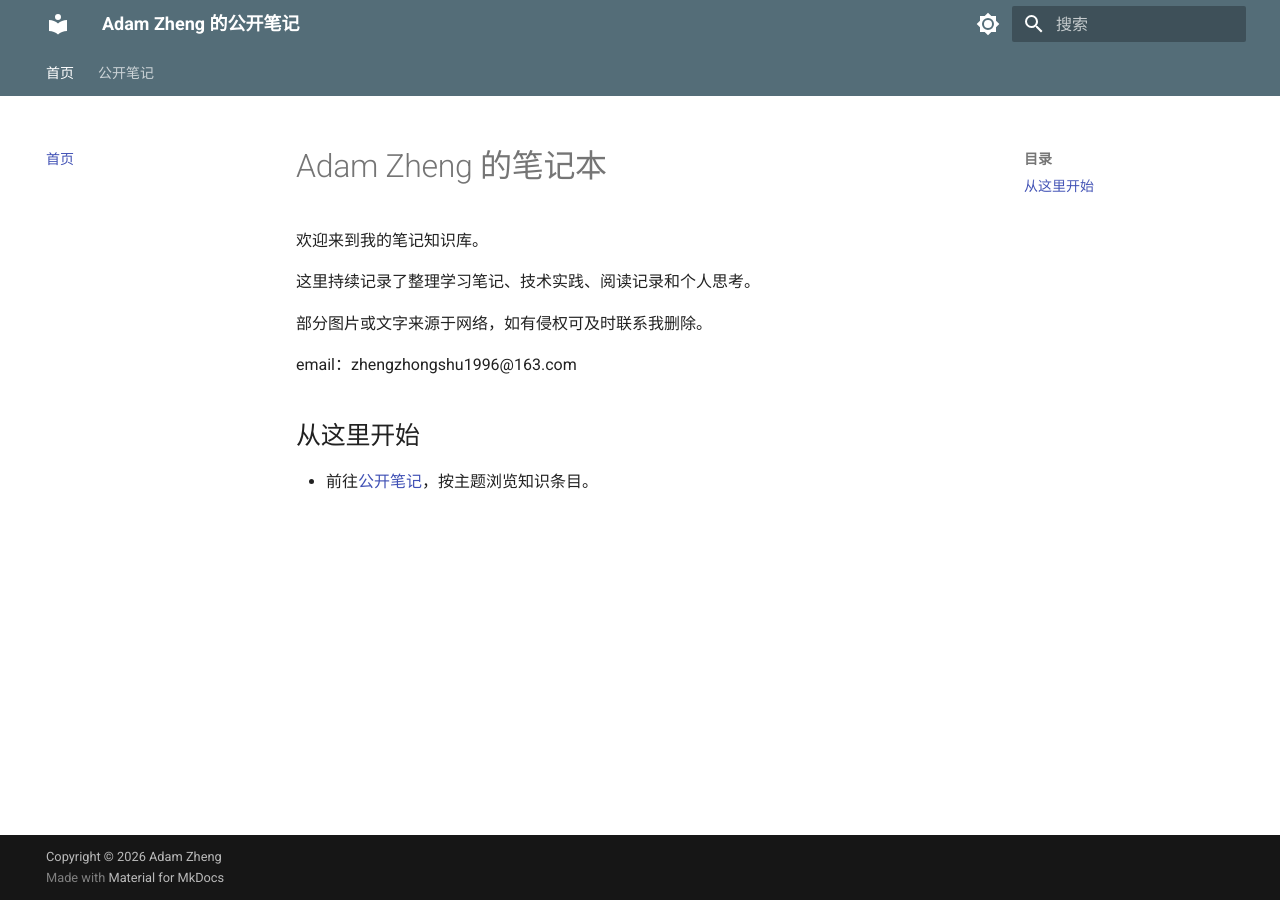
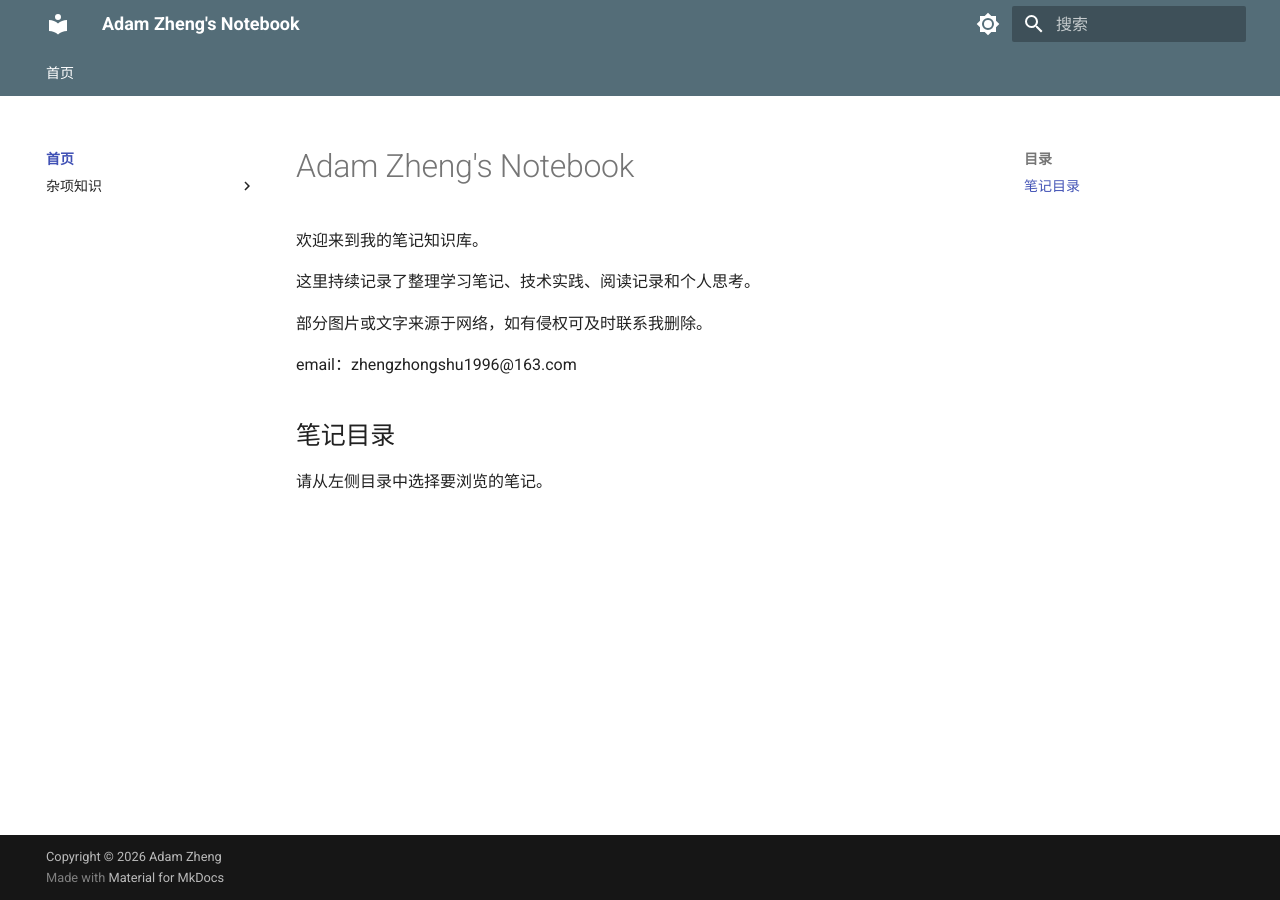
Before and after one commit to ZhongshuZheng/ZhongshuZheng.github.io, an MkDocs documentation site: the page built from docs/index.md, in a window 1280 px wide. Built offline with MkDocs 1.6.1 and Material for MkDocs 9.7.7, drawn with Linux system fonts in a browser that asks for light colours.

Commit message:
Merge notes navigation into homepage

```diff
--- a/docs/index.md
+++ b/docs/index.md
@@ -1,4 +1,4 @@
-# Adam Zheng 的笔记本
+# Adam Zheng's Notebook
 
 欢迎来到我的笔记知识库。
 
@@ -9,9 +9,9 @@
 
 email：zhengzhongshu1996@163.com
 
-## 从这里开始
+## 笔记目录
 
-- 前往[公开笔记](notes/index.md)，按主题浏览知识条目。
+请从左侧目录中选择要浏览的笔记。
 
 <!--
 !!! tip "持续更新"
--- a/mkdocs.yml
+++ b/mkdocs.yml
@@ -1,4 +1,4 @@
-site_name: Adam Zheng 的公开笔记
+site_name: Adam Zheng's Notebook
 site_description: Adam Zheng 的个人知识库、学习记录与思考。
 site_url: https://ZhongshuZheng.github.io/
 
@@ -11,7 +11,7 @@ theme:
   language: zh
   features:
     - navigation.tabs
-    - navigation.sections
+    - navigation.indexes
     - navigation.top
     - search.suggest
     - search.highlight
@@ -56,9 +56,8 @@ extra_css:
   - stylesheets/notes.css
 
 nav:
-  - 首页: index.md
-  - 公开笔记:
-      - 笔记索引: notes/index.md
+  - 首页:
+      - index.md
       - 杂项知识:
           - 中世纪盔甲: notes/misc/medieval-armor/index.md
           - 乐理: notes/misc/music-theory/index.md
```
Also changed, not shown: docs/notes/index.md (deleted, +0 -5 lines), docs/notes/misc/medieval-armor/index.md (+1 -1 lines).
